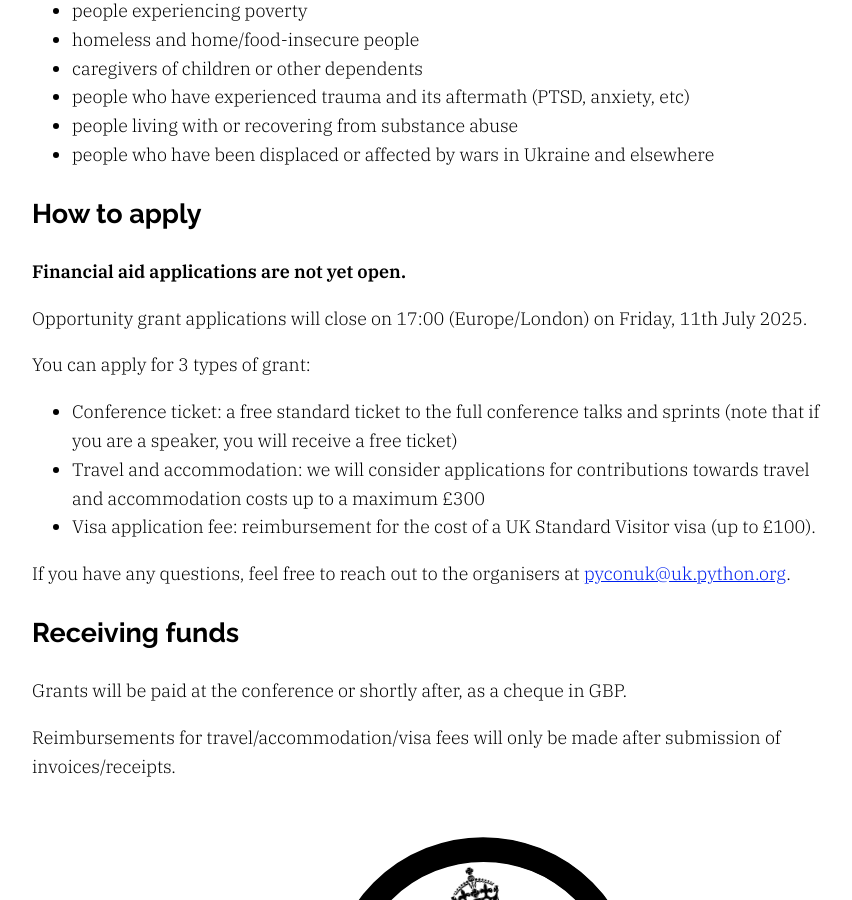
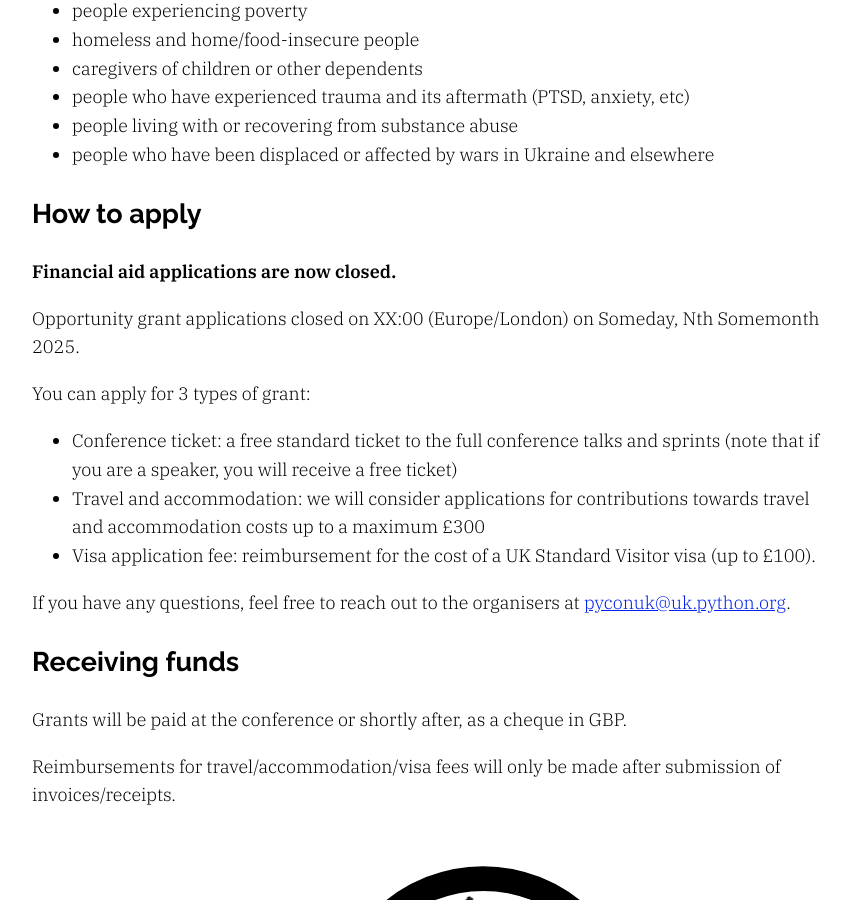
Before and after one commit to gma/2025.pyconuk.org, a Jekyll site: the page built from src/financial-assistance.md, in a window 1280 px wide and 900 px high, scrolled down 1554 px. Shown: the whole window, without its empty margins (208-1060 px from the left). Built offline with Jekyll 4.4.1, drawn with Linux system fonts in a browser that asks for light colours; some of the changed text lies outside the part shown.

Commit message:
Revert "Updating financial assistance deadline\nUpdating message that financial applications are closed to not yet open."
This reverts commit 2ddea9e21a4bced7e70f7e0c5e215d463d2a0a99.

```diff
--- a/_config.yml
+++ b/_config.yml
@@ -29,7 +29,7 @@ show_django_girls: false
 con_year: 2025
 con_start: Friday 19th September
 con_finish: Monday 22nd September
-con_financial_assistance_deadline: "17:00 (Europe/London) on Friday, 11th July"
+con_financial_assistance_deadline: "XX:00 (Europe/London) on Someday, Nth Somemonth"
 cfp_end: Sunday 11th May 2025
 django_girls_date: Saturday 20th September
 young_coders_date: Saturday 20th September
--- a/src/financial-assistance.md
+++ b/src/financial-assistance.md
@@ -3,7 +3,7 @@ layout: default
 title: Financial Assistance
 ---
 
-<p><strong>Please note that financial aid applications are not yet open.</strong></p>
+<p><strong>Please note that financial aid applications have now closed.</strong></p>
 
 PyCon UK is pleased to offer grants for those who might otherwise not be able to attend.
 
@@ -42,9 +42,9 @@ Our selection process will take into account:
 
 ## How to apply
 
-<p><strong>Financial aid applications are not yet open.</strong></p>
+<p><strong>Financial aid applications are now closed.</strong></p>
 
-Opportunity grant applications will close on {{ site.con_financial_assistance_deadline }} {{ site.con_year }}.
+Opportunity grant applications closed on {{ site.con_financial_assistance_deadline }} {{ site.con_year }}.
 
 You can apply for 3 types of grant:
 
```
